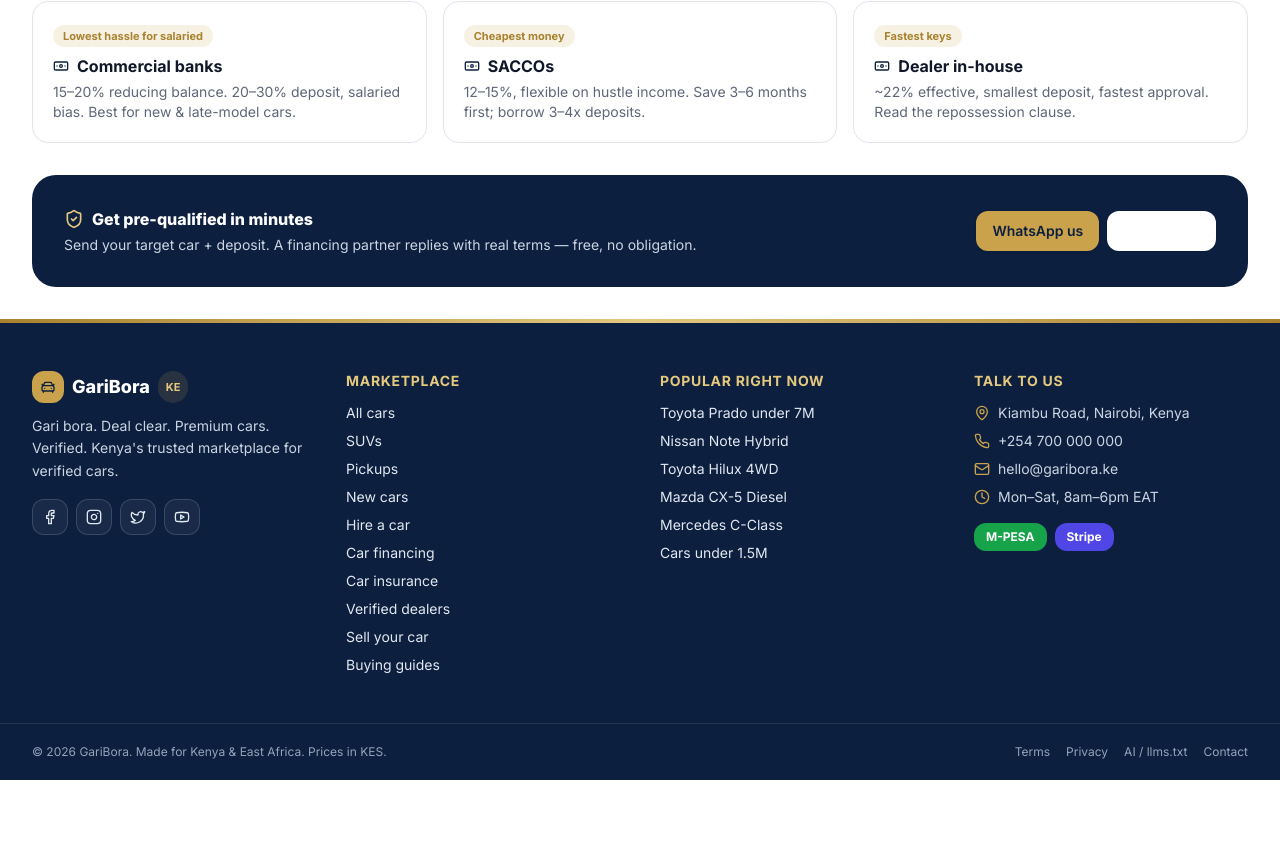
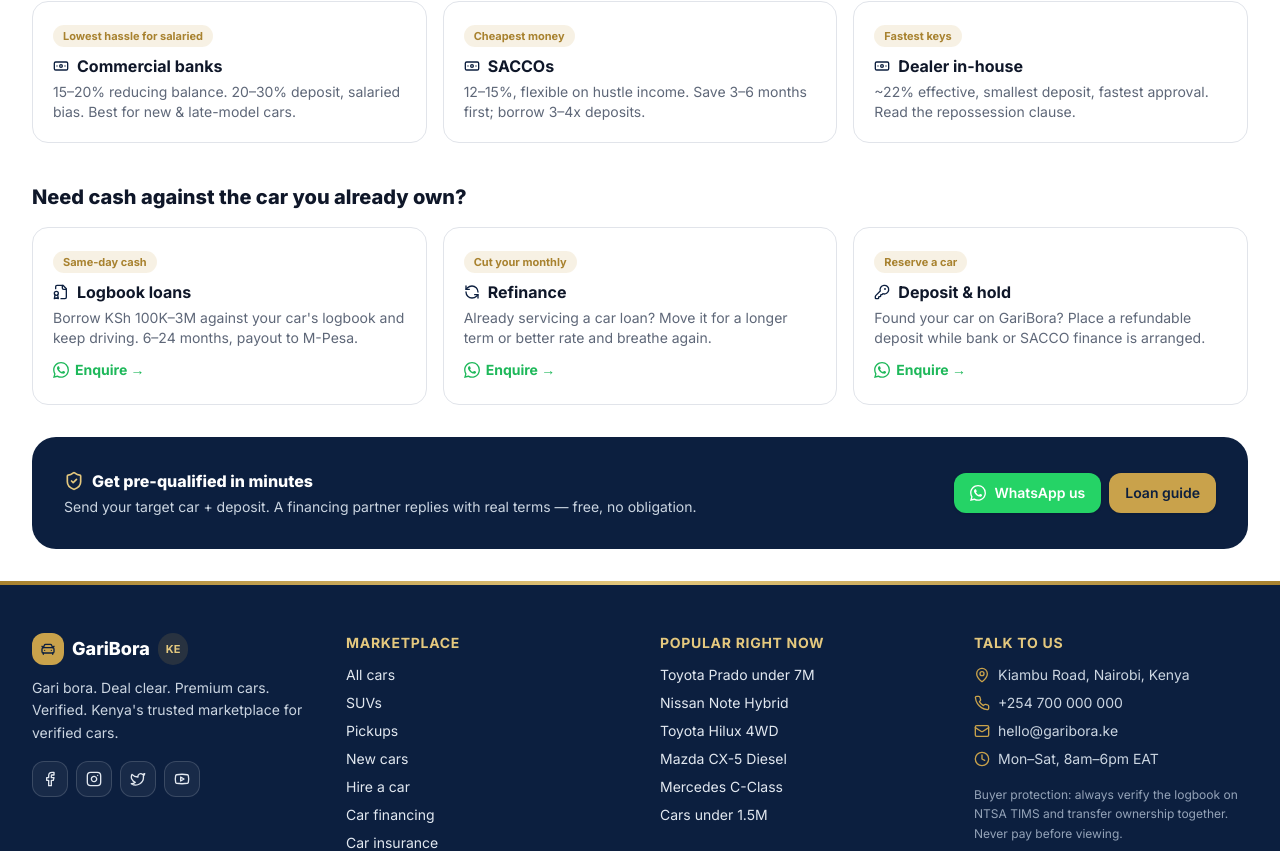
Before and after one commit to edwinkkimemia/garibora, a Next.js app: page /financing in a window 1280 px wide. Shown: the part 874-1725 px from the top of the page. Before the commit the page ends 1654 px from the top, so only its background shows below. Built offline with nearby package versions, Linux system fonts and the light colour scheme; no server answers.

Commit message:
Remove footer payment badges, recolor CTA buttons, add logbook loans + refinance + reserve products

```diff
--- a/src/app/financing/page.tsx
+++ b/src/app/financing/page.tsx
@@ -1,5 +1,6 @@
 import Link from "next/link";
-import { Banknote, ShieldCheck, Calculator } from "lucide-react";
+import { Banknote, ShieldCheck, Calculator, KeyRound, RefreshCcw, FileBadge } from "lucide-react";
+import { WhatsAppIcon } from "@/components/icons/whatsapp-icon";
 import { Breadcrumbs } from "@/components/layout/breadcrumbs";
 import { FinanceCalculator } from "@/components/finance/finance-calculator";
 import { Button } from "@/components/ui/button";
@@ -45,14 +46,30 @@ export default function FinancingPage() {
           ))}
         </div>
 
+        <h2 className="mt-10 text-xl font-extrabold">Need cash against the car you already own?</h2>
+        <div className="mt-4 grid gap-4 md:grid-cols-3">
+          {[
+            { icon: FileBadge, tag: "Same-day cash", t: "Logbook loans", d: "Borrow KSh 100K–3M against your car's logbook and keep driving. 6–24 months, payout to M-Pesa.", wa: "Hi GariBora! I need a logbook loan against my …" },
+            { icon: RefreshCcw, tag: "Cut your monthly", t: "Refinance", d: "Already servicing a car loan? Move it for a longer term or better rate and breathe again.", wa: "Hi GariBora! I want to refinance my car loan of KSh …" },
+            { icon: KeyRound, tag: "Reserve a car", t: "Deposit & hold", d: "Found your car on GariBora? Place a refundable deposit while bank or SACCO finance is arranged.", wa: "Hi GariBora! I want to reserve the … with a deposit." },
+          ].map((p) => (
+            <div key={p.t} className="rounded-2xl border bg-card p-5">
+              <span className="rounded-full bg-gold/15 px-2.5 py-1 text-[11px] font-bold text-gold-dark">{p.tag}</span>
+              <p className="mt-2 flex items-center gap-2 font-bold"><p.icon className="size-4 text-navy" />{p.t}</p>
+              <p className="mt-1 text-sm text-muted-foreground">{p.d}</p>
+              <a href={whatsappLink(siteConfig.whatsappNumber, p.wa)} target="_blank" rel="noreferrer" className="mt-3 inline-flex items-center gap-1.5 text-sm font-bold text-[#1eb85a] hover:underline"><WhatsAppIcon className="size-4" /> Enquire →</a>
+            </div>
+          ))}
+        </div>
+
         <div className="mt-8 flex flex-col items-start justify-between gap-4 rounded-3xl bg-navy p-6 text-white md:flex-row md:items-center md:p-8">
           <div>
             <p className="flex items-center gap-2 font-extrabold"><ShieldCheck className="size-5 text-gold-light" /> Get pre-qualified in minutes</p>
             <p className="mt-1 text-sm text-slate-300">Send your target car + deposit. A financing partner replies with real terms — free, no obligation.</p>
           </div>
-          <div className="flex gap-2">
-            <a href={whatsappLink(siteConfig.whatsappNumber, "Hi GariBora! I want financing. My budget is KSh … and my deposit is KSh …")} target="_blank" rel="noreferrer"><Button className="bg-gold text-navy hover:bg-gold-dark hover:text-white">WhatsApp us</Button></a>
-            <Link href="/blog/car-loan-kenya-banks-vs-sacco"><Button variant="outline" className="border-white/30 text-white hover:bg-white/10">Loan guide</Button></Link>
+          <div className="flex flex-wrap gap-2">
+            <a href={whatsappLink(siteConfig.whatsappNumber, "Hi GariBora! I want financing. My budget is KSh … and my deposit is KSh …")} target="_blank" rel="noreferrer"><Button className="bg-[#25D366] text-white hover:bg-[#1eb85a]"><WhatsAppIcon />WhatsApp us</Button></a>
+            <Link href="/blog/car-loan-kenya-banks-vs-sacco"><Button className="bg-gold text-navy hover:bg-gold-dark hover:text-white">Loan guide</Button></Link>
           </div>
         </div>
       </div>
--- a/src/app/insurance/page.tsx
+++ b/src/app/insurance/page.tsx
@@ -1,5 +1,6 @@
 import Link from "next/link";
 import { ShieldCheck, FileCheck, CarFront } from "lucide-react";
+import { WhatsAppIcon } from "@/components/icons/whatsapp-icon";
 import { Breadcrumbs } from "@/components/layout/breadcrumbs";
 import { InsuranceEstimator } from "@/components/finance/insurance-estimator";
 import { Button } from "@/components/ui/button";
@@ -50,9 +51,9 @@ export default function InsurancePage() {
             <p className="flex items-center gap-2 font-extrabold"><ShieldCheck className="size-5 text-gold-light" /> Get covered today</p>
             <p className="mt-1 text-sm text-slate-300">Send your logbook + ID. A licensed partner issues your sticker and cover note — free quote, no obligation.</p>
           </div>
-          <div className="flex gap-2">
-            <a href={whatsappLink(siteConfig.whatsappNumber, "Hi GariBora! I need insurance. My car is a … valued at KSh …")} target="_blank" rel="noreferrer"><Button className="bg-gold text-navy hover:bg-gold-dark hover:text-white">WhatsApp us</Button></a>
-            <Link href="/cars"><Button variant="outline" className="border-white/30 text-white hover:bg-white/10">Browse cars</Button></Link>
+          <div className="flex flex-wrap gap-2">
+            <a href={whatsappLink(siteConfig.whatsappNumber, "Hi GariBora! I need insurance. My car is a … valued at KSh …")} target="_blank" rel="noreferrer"><Button className="bg-[#25D366] text-white hover:bg-[#1eb85a]"><WhatsAppIcon />WhatsApp us</Button></a>
+            <Link href="/cars"><Button className="bg-gold text-navy hover:bg-gold-dark hover:text-white">Browse cars</Button></Link>
           </div>
         </div>
       </div>
--- a/src/components/layout/footer.tsx
+++ b/src/components/layout/footer.tsx
@@ -66,10 +66,7 @@ export function Footer() {
             <li className="flex items-center gap-2"><Mail className="size-4 shrink-0 text-gold" /> hello@garibora.ke</li>
             <li className="flex items-center gap-2"><Clock className="size-4 shrink-0 text-gold" /> Mon–Sat, 8am–6pm EAT</li>
           </ul>
-          <div className="mt-4 flex gap-2">
-            <span className="rounded-lg bg-green-600 px-3 py-1.5 text-xs font-bold text-white">M-PESA</span>
-            <span className="rounded-lg bg-indigo-600 px-3 py-1.5 text-xs font-bold text-white">Stripe</span>
-          </div>
+          <p className="mt-4 text-xs leading-relaxed text-slate-400">Buyer protection: always verify the logbook on NTSA TIMS and transfer ownership together. Never pay before viewing.</p>
         </div>
       </div>
       <div className="border-t border-white/10">
```
